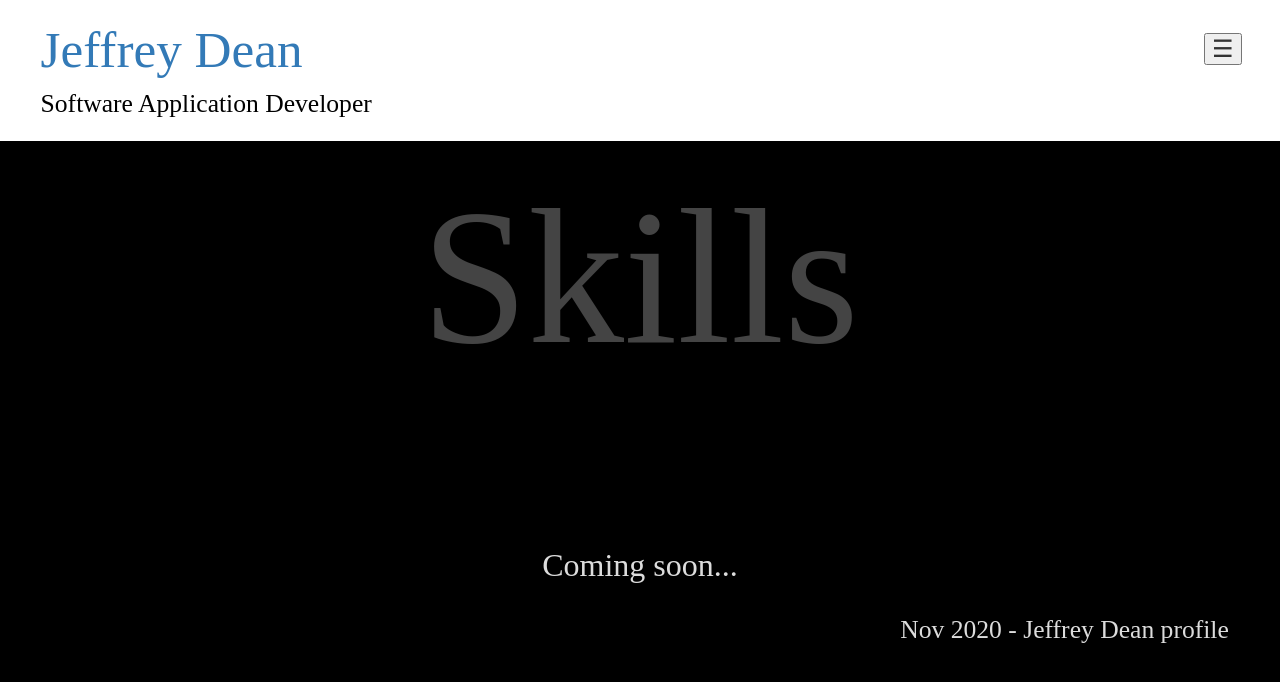
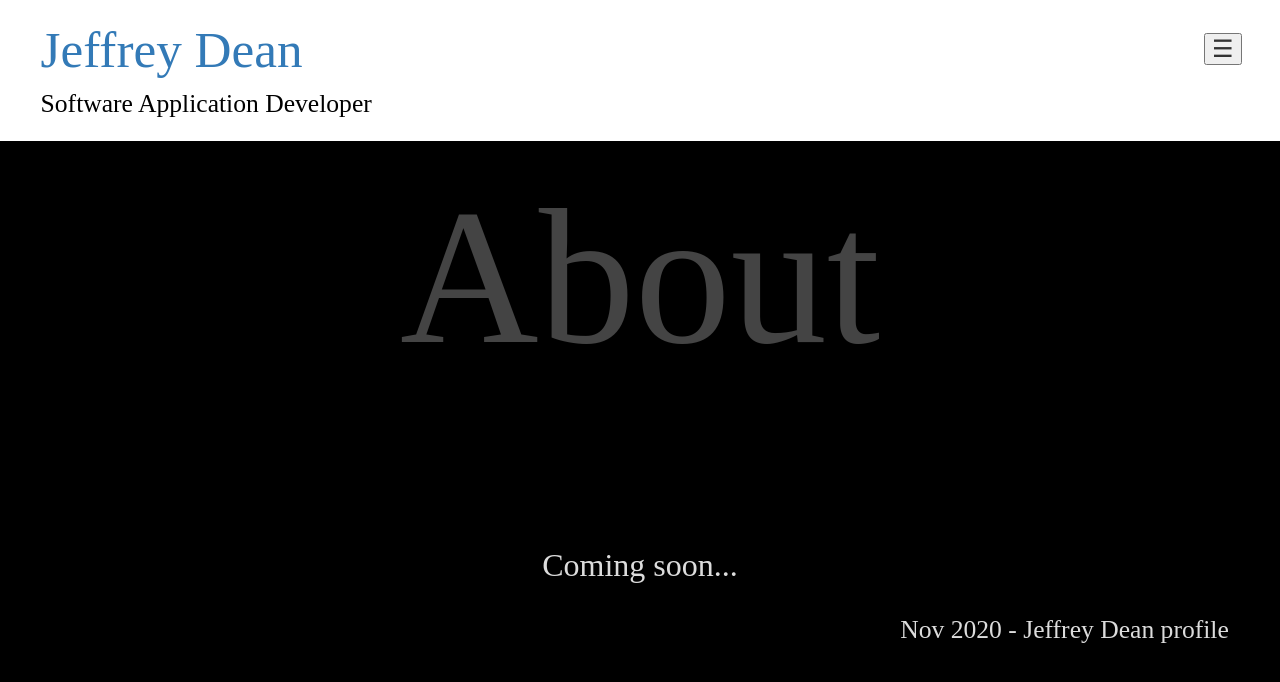
Before and after one commit to j-j-dean/myprofile2020, a plain HTML site: page about.html in a window 1280 px wide. Shown: the top 682 px of the page. Drawn offline with nearby package versions, Linux system fonts and the light colour scheme.

Commit message:
Update about.html

```diff
--- a/about.html
+++ b/about.html
@@ -44,7 +44,7 @@
 
   <section id="exp-main" class="bg-black">
     <section class="text-dark-gray">
-      <p id="exp-title-text">Skills</p>
+      <p id="exp-title-text">About</p>
     </section>
 
     <section id="exp-description">
```
